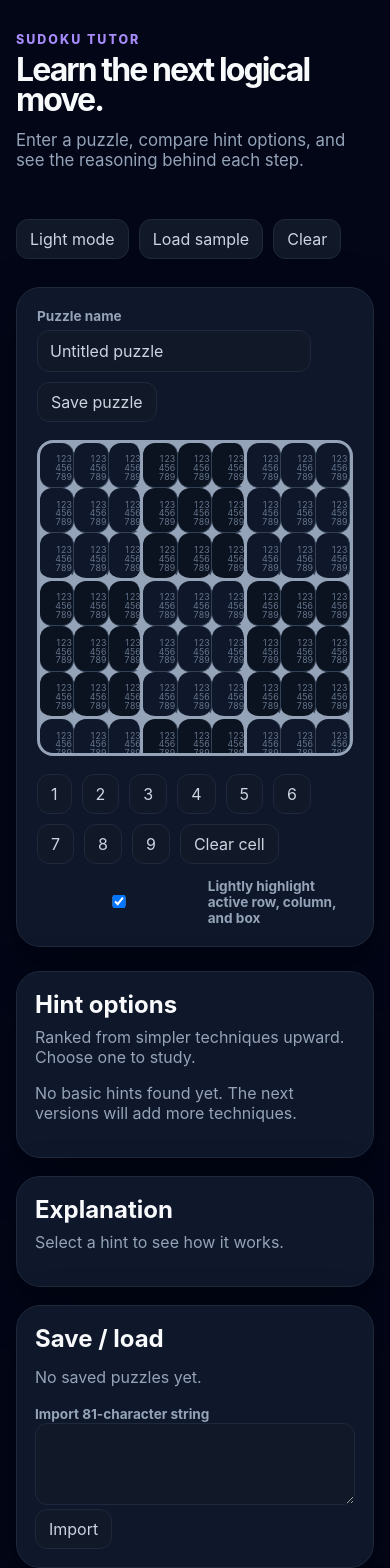
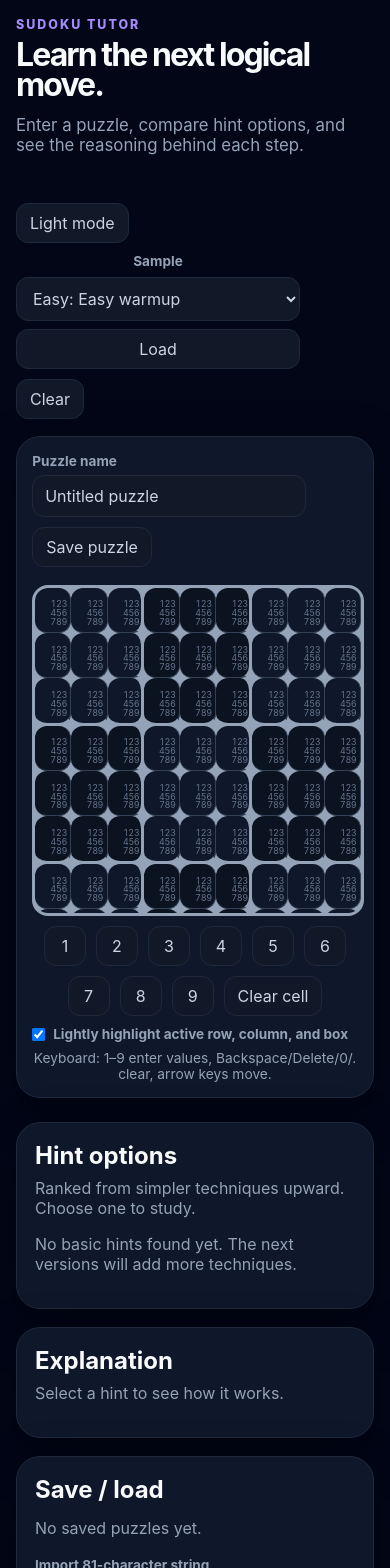
Before and after one commit to rossim2i2/sudoku-tutor, a React (Vite) app: page / in a window 390 px wide. Shown: the top 1568 px of the page. Built offline with nearby package versions, Linux system fonts and the light colour scheme.

Commit message:
feat(app): add keyboard input and sample puzzles

```diff
--- a/src/App.css
+++ b/src/App.css
@@ -1,7 +1,7 @@
 .app-shell {
   width: min(1480px, calc(100vw - 32px));
   margin: 0 auto;
-  padding: 32px 0 64px;
+  padding: clamp(12px, 2vh, 24px) 0 48px;
 }
 
 .app-header {
@@ -9,7 +9,7 @@
   justify-content: space-between;
   gap: 32px;
   align-items: flex-start;
-  margin-bottom: 28px;
+  margin-bottom: clamp(12px, 2vh, 22px);
 }
 
 .eyebrow {
@@ -36,6 +36,20 @@
   gap: 10px;
 }
 
+.sample-loader {
+  display: flex;
+  gap: 8px;
+  align-items: end;
+}
+
+.sample-loader label {
+  align-self: center;
+}
+
+.sample-loader select {
+  width: min(280px, 38vw);
+}
+
 .workspace {
   display: grid;
   grid-template-columns: minmax(620px, 1fr) 420px;
@@ -53,7 +67,7 @@
 }
 
 .board-card {
-  padding: 20px;
+  padding: clamp(12px, 1.8vh, 18px);
 }
 
 .board-toolbar {
@@ -69,6 +83,9 @@
 .sudoku-grid {
   display: grid;
   grid-template-columns: repeat(9, 1fr);
+  width: min(100%, calc(100vh - 260px));
+  min-width: min(100%, 480px);
+  margin: 0 auto;
   aspect-ratio: 1;
   overflow: hidden;
   border: 3px solid var(--grid-strong);
@@ -152,7 +169,12 @@
 }
 
 .number-pad {
-  margin-top: 18px;
+  margin-top: 10px;
+  justify-content: center;
+}
+
+.number-pad button {
+  min-width: 42px;
 }
 
 .side-panel {
@@ -252,8 +274,21 @@
   display: flex;
   gap: 8px;
   align-items: center;
-  margin-top: 14px;
+  justify-content: flex-start;
+  margin-top: 10px;
   color: var(--muted);
+}
+
+.toggle-row input {
+  width: auto;
+  margin: 0;
+}
+
+.keyboard-help {
+  color: var(--muted);
+  font-size: 0.86rem;
+  margin: 8px 0 0;
+  text-align: center;
 }
 
 .error-line {
@@ -269,6 +304,7 @@ label {
 
 input,
 textarea,
+select,
 button {
   border: 1px solid var(--border);
   border-radius: 12px;
@@ -278,6 +314,7 @@ button {
 }
 
 input,
+select,
 textarea {
   box-sizing: border-box;
   width: 100%;
@@ -306,4 +343,18 @@ button.ghost {
   .app-header {
     flex-direction: column;
   }
+
+  .sample-loader {
+    align-items: stretch;
+    flex-direction: column;
+  }
+
+  .sample-loader select {
+    width: 100%;
+  }
+
+  .sudoku-grid {
+    width: 100%;
+    min-width: 0;
+  }
 }
--- a/src/App.tsx
+++ b/src/App.tsx
@@ -1,15 +1,14 @@
 import { useEffect, useMemo, useState } from 'react'
 import './App.css'
 import { computeCandidates } from './solver/candidates'
-import { boxOf, columnOf, emptyGrid, parseGridString, rowOf, setCellValue } from './solver/grid'
+import { boxOf, cellIndex, columnOf, emptyGrid, parseGridString, rowOf, setCellValue } from './solver/grid'
 import { boxCells, columnCells, rowCells, validateGrid } from './solver/houses'
 import { findHints } from './solver/hints'
 import type { CellIndex, Digit, Grid, HintStep, SavedPuzzle } from './solver/types'
 import { DIGITS } from './solver/types'
 import { gridFromSavedPuzzle, loadSavedPuzzles, makeSavedPuzzle, persistSavedPuzzles } from './storage/puzzles'
 import { techniques } from './learn/techniques'
-
-const SAMPLE_PUZZLE = '530070000600195000098000060800060003400803001700020006060000280000419005000080079'
+import { samplePuzzles } from './samples'
 
 type Theme = 'light' | 'dark'
 type SpoilerLevel = 'nudge' | 'reasoning' | 'reveal'
@@ -25,6 +24,7 @@ function App() {
   const [showPeers, setShowPeers] = useState(true)
   const [importText, setImportText] = useState('')
   const [message, setMessage] = useState('')
+  const [selectedSampleId, setSelectedSampleId] = useState(samplePuzzles[0].id)
 
   useEffect(() => {
     document.documentElement.dataset.theme = theme
@@ -43,6 +43,42 @@ function App() {
     setSelectedHintId(null)
     setSpoilerLevel('nudge')
   }
+
+  useEffect(() => {
+    const handleKeyDown = (event: KeyboardEvent) => {
+      if (selectedCell === null || isEditableTarget(event.target)) return
+
+      if (/^[1-9]$/.test(event.key)) {
+        event.preventDefault()
+        updateCell(selectedCell, Number(event.key) as Digit)
+        return
+      }
+
+      if (event.key === 'Backspace' || event.key === 'Delete' || event.key === '0' || event.key === '.') {
+        event.preventDefault()
+        updateCell(selectedCell, null)
+        return
+      }
+
+      if (event.key.startsWith('Arrow')) {
+        event.preventDefault()
+        const row = rowOf(selectedCell)
+        const column = columnOf(selectedCell)
+        const nextRow = event.key === 'ArrowUp' ? Math.max(0, row - 1) : event.key === 'ArrowDown' ? Math.min(8, row + 1) : row
+        const nextColumn = event.key === 'ArrowLeft' ? Math.max(0, column - 1) : event.key === 'ArrowRight' ? Math.min(8, column + 1) : column
+        setSelectedCell(cellIndex(nextRow, nextColumn))
+        return
+      }
+
+      if (event.key === 'Escape') {
+        setSelectedHintId(null)
+        setSpoilerLevel('nudge')
+      }
+    }
+
+    window.addEventListener('keydown', handleKeyDown)
+    return () => window.removeEventListener('keydown', handleKeyDown)
+  }, [selectedCell])
 
   const savePuzzle = () => {
     const saved = makeSavedPuzzle(puzzleName.trim() || 'Untitled puzzle', grid)
@@ -78,11 +114,12 @@ function App() {
   }
 
   const loadSample = () => {
-    setGrid(parseGridString(SAMPLE_PUZZLE))
-    setPuzzleName('Sample puzzle')
+    const sample = samplePuzzles.find((candidate) => candidate.id === selectedSampleId) ?? samplePuzzles[0]
+    setGrid(parseGridString(sample.grid))
+    setPuzzleName(sample.name)
     setSelectedHintId(null)
     setSelectedCell(null)
-    setMessage('Loaded sample puzzle.')
+    setMessage(`Loaded ${sample.difficulty.toLowerCase()} sample: ${sample.name}.`)
   }
 
   const selectedCandidates = selectedCell === null ? null : candidates.get(selectedCell)
@@ -99,7 +136,15 @@ function App() {
           <button type="button" onClick={() => setTheme(theme === 'dark' ? 'light' : 'dark')}>
             {theme === 'dark' ? 'Light' : 'Dark'} mode
           </button>
-          <button type="button" onClick={loadSample}>Load sample</button>
+          <div className="sample-loader">
+            <label htmlFor="sample-select">Sample</label>
+            <select id="sample-select" value={selectedSampleId} onChange={(event) => setSelectedSampleId(event.target.value)}>
+              {samplePuzzles.map((sample) => (
+                <option key={sample.id} value={sample.id}>{sample.difficulty}: {sample.name}</option>
+              ))}
+            </select>
+            <button type="button" onClick={loadSample}>Load</button>
+          </div>
           <button type="button" onClick={() => setGrid(emptyGrid())}>Clear</button>
         </div>
       </header>
@@ -149,6 +194,7 @@ function App() {
             <input type="checkbox" checked={showPeers} onChange={(event) => setShowPeers(event.target.checked)} />
             Lightly highlight active row, column, and box
           </label>
+          <p className="keyboard-help">Keyboard: 1–9 enter values, Backspace/Delete/0/. clear, arrow keys move.</p>
 
           {selectedCell !== null && (
             <p className="status-line">
@@ -286,4 +332,10 @@ const cellClassName = (index: CellIndex, highlighted: Map<CellIndex, string>, se
   return classes.join(' ')
 }
 
+const isEditableTarget = (target: EventTarget | null): boolean => {
+  if (!(target instanceof HTMLElement)) return false
+  const tagName = target.tagName.toLowerCase()
+  return tagName === 'input' || tagName === 'textarea' || tagName === 'select' || target.isContentEditable
+}
+
 export default App
--- /dev/null
+++ b/src/samples.ts
@@ -0,0 +1,40 @@
+export type SampleDifficulty = 'Easy' | 'Medium' | 'Hard' | 'Expert'
+
+export type SamplePuzzle = {
+  id: string
+  name: string
+  difficulty: SampleDifficulty
+  grid: string
+  note: string
+}
+
+export const samplePuzzles: SamplePuzzle[] = [
+  {
+    id: 'easy-warmup',
+    name: 'Easy warmup',
+    difficulty: 'Easy',
+    grid: '530070000600195000098000060800060003400803001700020006060000280000419005000080079',
+    note: 'Classic sample with immediate singles after candidate computation.',
+  },
+  {
+    id: 'medium-scan',
+    name: 'Medium scan practice',
+    difficulty: 'Medium',
+    grid: '000260701680070090190004500820100040004602900050003028009300074040050036703018000',
+    note: 'Good for scanning rows, columns, and boxes for hidden singles.',
+  },
+  {
+    id: 'hard-candidates',
+    name: 'Hard candidate pressure',
+    difficulty: 'Hard',
+    grid: '100007090030020008009600500005300900010080002600004000300000010040000007007000300',
+    note: 'Sparse puzzle that quickly shows the need for candidate management.',
+  },
+  {
+    id: 'expert-open-grid',
+    name: 'Expert open grid',
+    difficulty: 'Expert',
+    grid: '000000010400000000020000000000050407008000300001090000300400200050100000000806000',
+    note: 'Very sparse sample for testing harder workflows as techniques expand.',
+  },
+]
```
Also changed, not shown: 1 other file (tests, documents, lock files or other folders).
